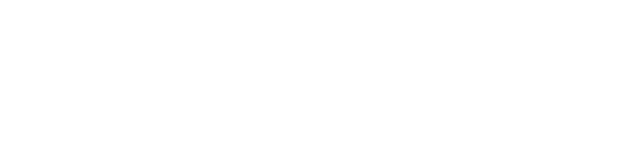
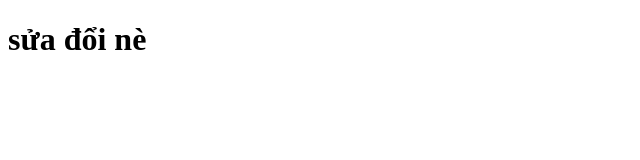
Before and after one commit to dolechanh/duan3, a plain HTML site: page index.html in a window 1280 px wide. Shown: the whole page, without its empty margins (0-640 px from the left). Drawn offline with Linux system fonts and the light colour scheme.

Commit message:
2nd commit

```diff
--- a/index.html
+++ b/index.html
@@ -6,6 +6,6 @@
     <title>duan3</title>
 </head>
 <body>
-
+    <h1>sửa đổi nè</h1>
 </body>
 </html>
```
